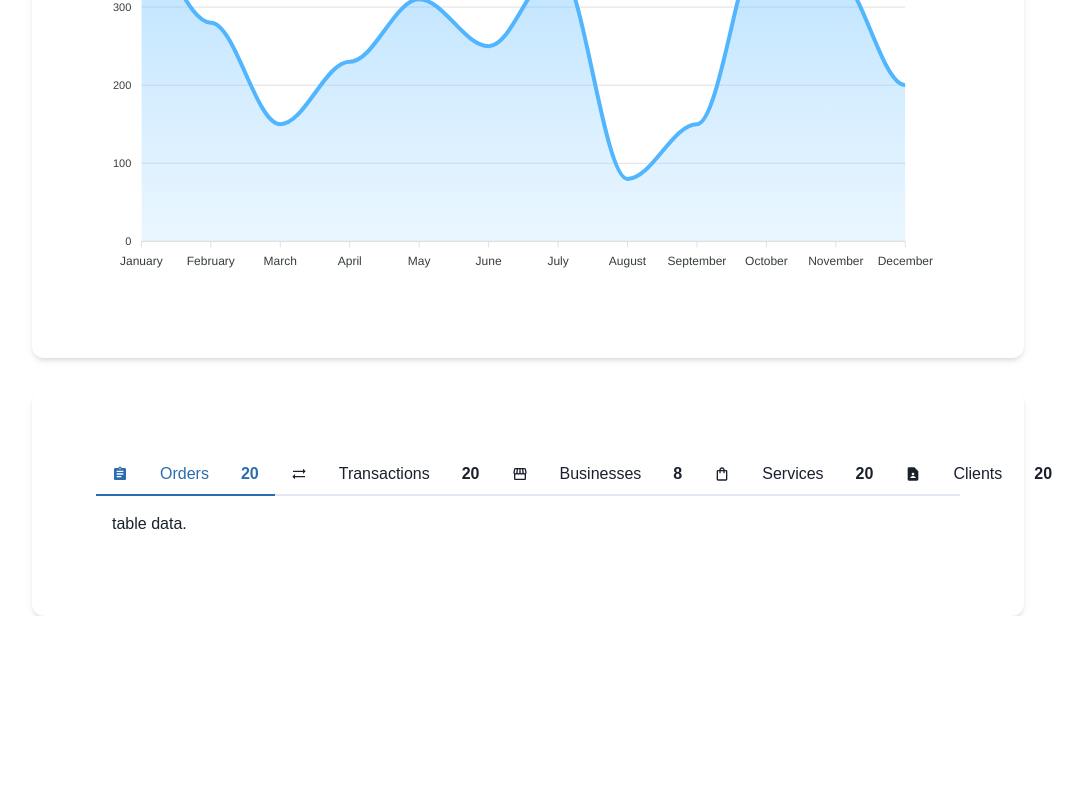
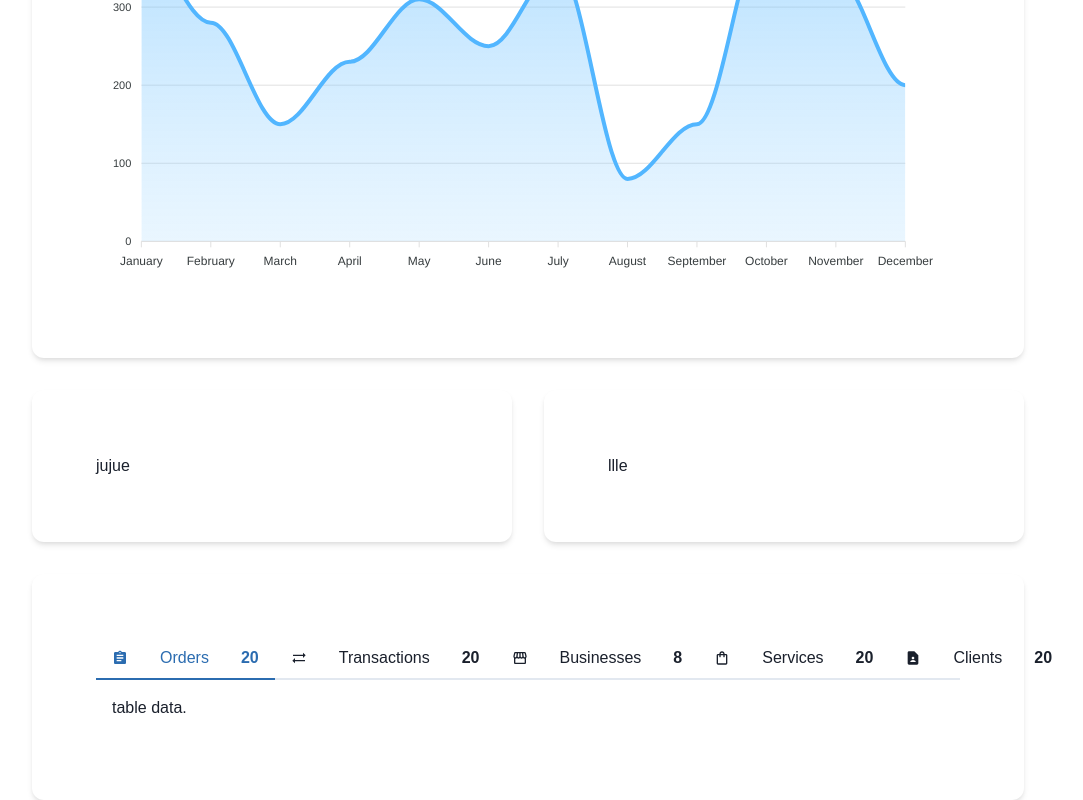
Before and after one commit to sammy-code98/dashboard-sample, a React (Vite) app: page /dashboard in a window 1280 px wide. Shown: the part 958-1758 px from the top of the page, without its empty margins (192-1275 px from the left). Before the commit the page ends 1574 px from the top, so only its background shows below. Built offline with nearby package versions, Linux system fonts and the light colour scheme.

Commit message:
ui update

```diff
--- a/src/pages/Dashboard/dashboard.tsx
+++ b/src/pages/Dashboard/dashboard.tsx
@@ -48,6 +48,16 @@ export default function Dashboard() {
                     <Text fontSize='3xl' color='primary.700'>Users</Text>
                     <UserChart />
                 </Box>
+                <Box mt='2rem' display='flex' justifyContent='space-between' alignItems='center' gap='2rem'>
+                    <Box width='100%' p='4rem' bgColor='white' borderRadius='xl' shadow={{ base: 'none', md: 'md' }}>
+                        jujue
+                    </Box>
+                    <Box width='100%' p='4rem' bgColor='white' borderRadius='xl' shadow={{ base: 'none', md: 'md' }}>
+                        llle
+                    </Box>
+
+
+                </Box>
                 <Box mt='2rem' p='4rem' bgColor='white' borderRadius='xl' shadow={{ base: 'none', md: 'md' }}>
                     <TableTab data={tabData} />
                 </Box>
```
